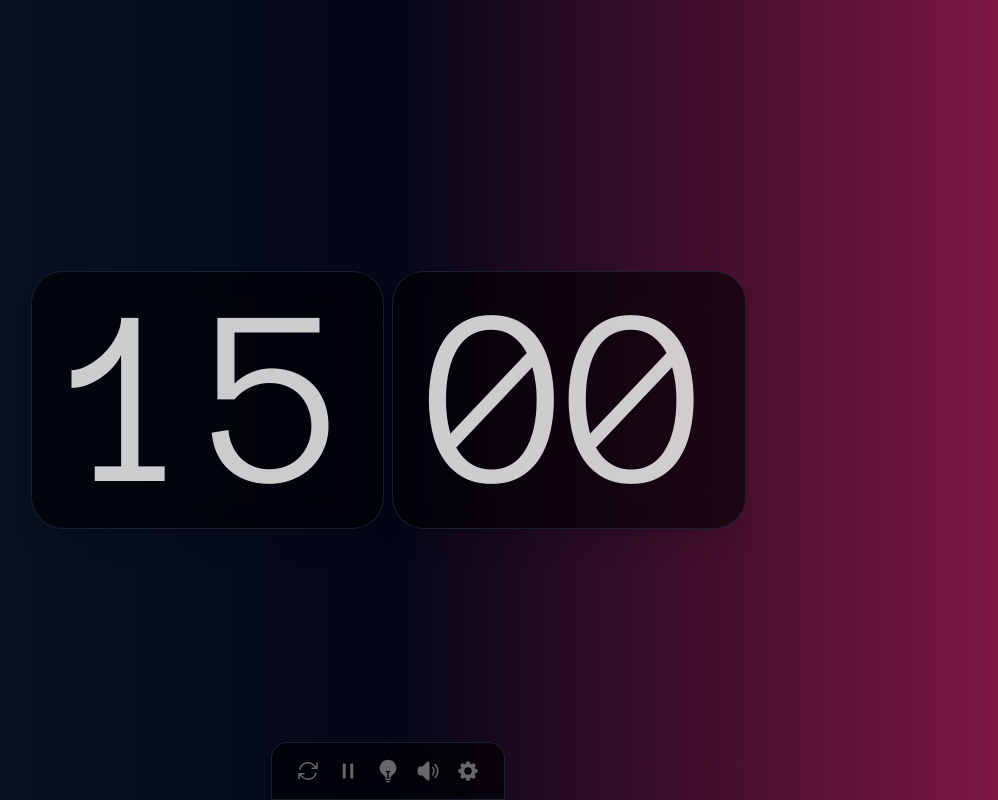
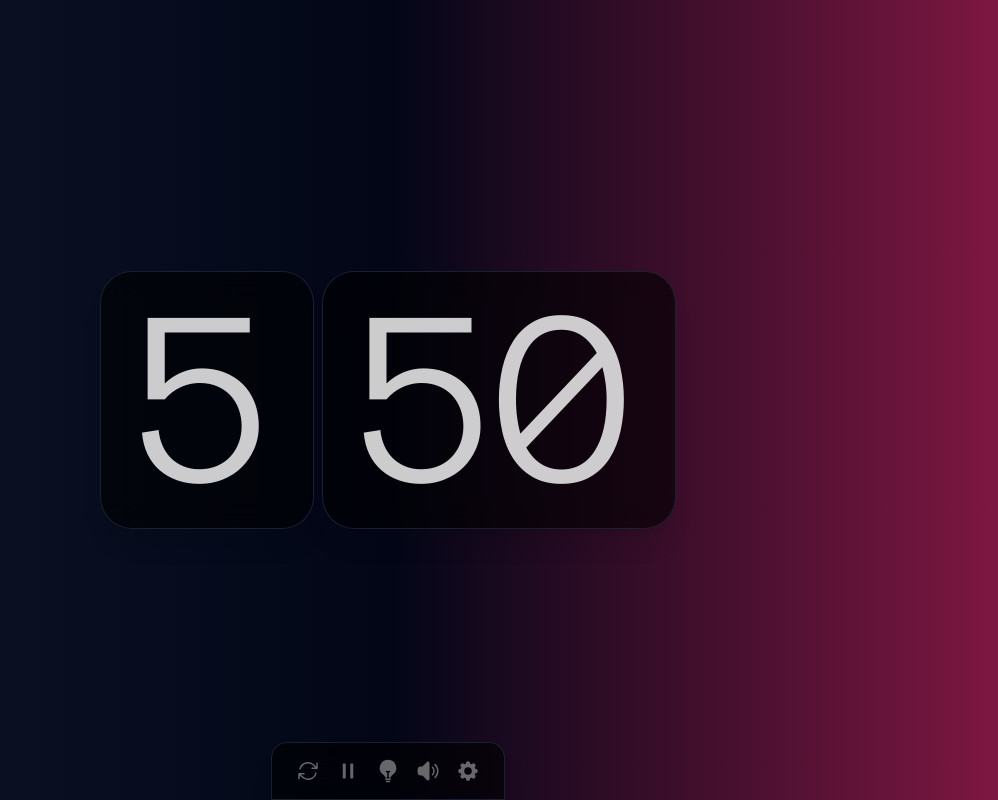
Before and after one commit to MarcusVeres/pomo-pro, a website: page index.html in a window 1280 px wide. Shown: the whole page, without its empty margins (252-1250 px from the left). Drawn offline with nearby package versions, Linux system fonts and the light colour scheme; files that its build step writes are made by us from their sources.

Commit message:
WIP :: updates html on the page based on a recurring counter

```diff
--- a/index.html
+++ b/index.html
@@ -48,12 +48,12 @@
     <!-- BLACK BG -->
 
     <div class="px-10 text-center border rounded-[32px] shadow-xl border-opacity-80 border-slate-800 bg-black/60 backdrop-blur-lg">
-      <h2 class="text-center font-mono font-normal text-[256px] -mr-2 p-0 leading-none tracking-normal text-white/80">
+      <h2 id="display-minutes" class="text-center font-mono font-normal text-[256px] -mr-2 p-0 leading-none tracking-normal text-white/80">
         15
       </h2>
     </div>
     <div class="px-10 text-center border rounded-[32px] shadow-xl border-slate-800 bg-black/60 backdrop-blur-lg border-opacity-80">
-      <h2 class="text-center font-mono font-normal text-[256px] -mr-2 p-0 leading-none tracking-normal text-white/80">
+      <h2 id="display-seconds" class="text-center font-mono font-normal text-[256px] -mr-2 p-0 leading-none tracking-normal text-white/80">
         00
       </h2>
     </div>
--- a/logic.js
+++ b/logic.js
@@ -4,7 +4,13 @@ var pp = (function(){
   let restTime = 5;
   let workTime = 15; // TODO - convert from seconds to ms later. Use low values for testing.
 
-  // SETTINGS
+  // INTERNAL
+  let displayMinutes = null;
+  let displaySeconds = null;
+  let intervalFunction = null;
+  let ticks = 0;
+
+  // SETTING
   function SetWorkTime( input )
   {
     workTime = Sanitize(input);
@@ -24,10 +30,42 @@ var pp = (function(){
     return input;
   }
 
-  // RUNTIME
+  // OPERATING
+  const startCounter = () => {
+    if( !intervalFunction ) {
+      intervalFunction = setInterval( () => {
+
+        console.log( "counting" );
+        ticks++;
+        updateDisplay();
+
+      }, 1000 );
+    }
+  }
+  const pauseCounter = () => {
+    console.log( "Pausing..." );
+    clearInterval( intervalFunction );
+    intervalFunction = null;
+  }
+  const resetCounter = () => {
+
+  }
+
+  // UI
+  const updateDisplay = () => {
+    // NOTE :: This is why strongly typed languages are better...
+    displayMinutes.innerHTML = ticks;
+    displaySeconds.innerHTML = ticks * 10;
+  }
+
+  // INITIALIZING
   function Init()
   {
-    console.log( "Starting" );
+    displayMinutes = document.getElementById("display-minutes");
+    displaySeconds = document.getElementById("display-seconds");
+
+    console.log( "Starting..." );
+    startCounter();
 
   }
   Init();
```
